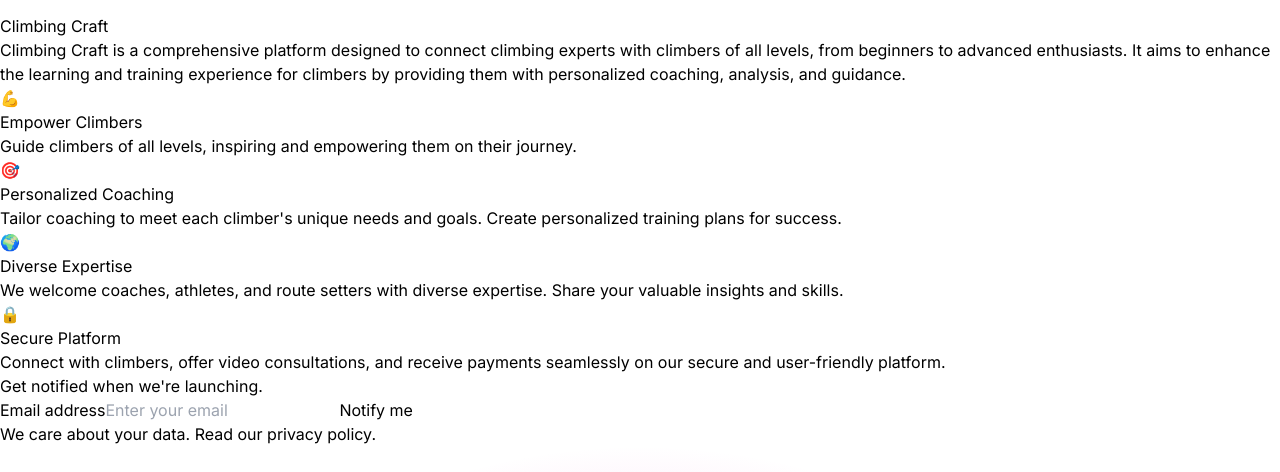
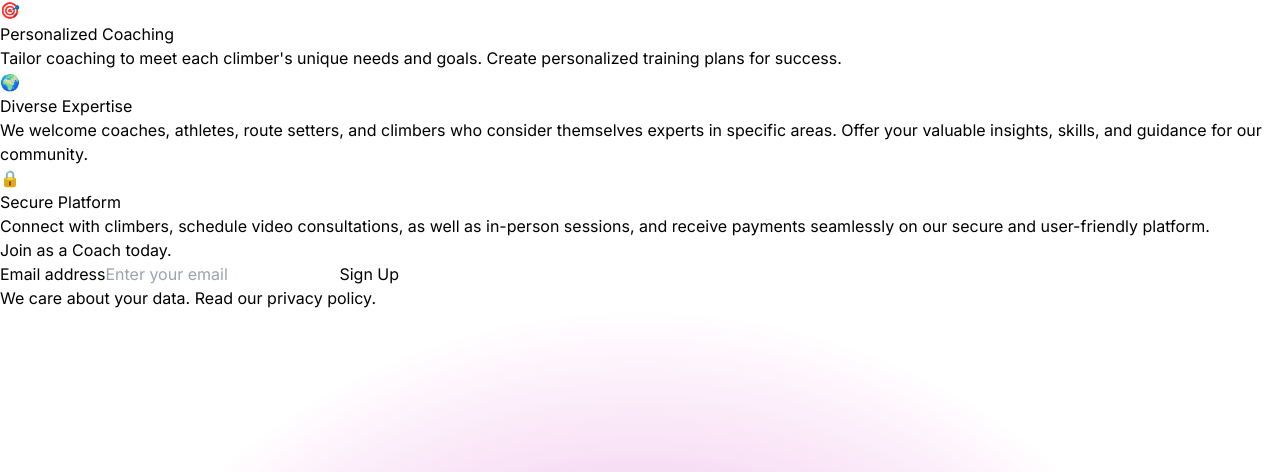
Before and after one commit to rbatsenko/cc-lp-prelaunch, a Next.js app: page /coaches in a window 1280 px wide. Shown: the part 1372-1844 px from the top of the page. Built offline with nearby package versions, Linux system fonts and the light colour scheme.

Commit message:
chore: improve content, add analytics

```diff
--- a/package.json
+++ b/package.json
@@ -11,6 +11,7 @@
   "dependencies": {
     "@headlessui/react": "1.7.17",
     "@heroicons/react": "2.0.18",
+    "@vercel/analytics": "1.1.1",
     "next": "13.5.5",
     "react": "^18",
     "react-dom": "^18"
--- a/src/app/coaches/_components/Features.tsx
+++ b/src/app/coaches/_components/Features.tsx
@@ -17,13 +17,13 @@ const features = [
   {
     name: "Diverse Expertise",
     description:
-      "We welcome coaches, athletes, and route setters with diverse expertise. Share your valuable insights and skills.",
+      "We welcome coaches, athletes, route setters, and climbers who consider themselves experts in specific areas. Offer your valuable insights, skills, and guidance for our community.",
     emoji: "🌍",
   },
   {
     name: "Secure Platform",
     description:
-      "Connect with climbers, offer video consultations, and receive payments seamlessly on our secure and user-friendly platform.",
+      "Connect with climbers, schedule video consultations, as well as in-person sessions, and receive payments seamlessly on our secure and user-friendly platform.",
     emoji: "🔒",
   },
 ];
--- a/src/app/coaches/_components/Footer.tsx
+++ b/src/app/coaches/_components/Footer.tsx
@@ -1,6 +1,6 @@
 export const Footer = () => (
   <footer className="bg-white">
-    <div className="mx-auto max-w-7xl overflow-hidden px-6 py-20 sm:py-24 lg:px-8">
+    <div className="mx-auto max-w-7xl overflow-hidden px-6 py-16 lg:px-8">
       <p className="mt-10 text-center text-xs leading-5 text-gray-500">
         &copy; 2023 Climbing Craft. All rights reserved.
       </p>
--- a/src/app/coaches/_components/Form.tsx
+++ b/src/app/coaches/_components/Form.tsx
@@ -1,9 +1,9 @@
 export const Form = () => (
-  <div className="bg-white py-16 sm:py-24" id="join">
+  <div className="bg-white py-16 sm:pt-24 sm:pb-16" id="join">
     <div className="mx-auto max-w-7xl sm:px-6 lg:px-8">
       <div className="relative isolate flex flex-col gap-10 overflow-hidden bg-gray-900 px-6 py-24 shadow-2xl sm:rounded-3xl sm:px-24 xl:flex-row xl:items-center xl:py-32">
         <h2 className="max-w-2xl text-3xl font-bold tracking-tight text-white sm:text-4xl xl:max-w-none xl:flex-auto">
-          Get notified when we&apos;re launching.
+          Join as a Coach today.
         </h2>
         <form className="w-full max-w-md">
           <div className="flex gap-x-4">
@@ -23,13 +23,13 @@ export const Form = () => (
               type="submit"
               className="flex-none rounded-md bg-white px-3.5 py-2.5 text-sm font-semibold text-gray-900 shadow-sm hover:bg-gray-100 focus-visible:outline focus-visible:outline-2 focus-visible:outline-offset-2 focus-visible:outline-white"
             >
-              Notify me
+              Sign Up
             </button>
           </div>
           <p className="mt-4 text-sm leading-6 text-gray-300">
             We care about your data. Read our{" "}
             <a href="#" className="font-semibold text-white">
-              privacy&nbsp;policy
+              privacy policy
             </a>
             .
           </p>
--- a/src/app/coaches/_components/Hero.tsx
+++ b/src/app/coaches/_components/Hero.tsx
@@ -1,4 +1,5 @@
 import Image from "next/image";
+import appScreenshot from "../_images/cc-dashboard.png";
 
 export const Hero = () => (
   <div className="relative isolate overflow-hidden bg-white">
@@ -55,10 +56,10 @@ export const Hero = () => (
         <div className="max-w-3xl flex-none sm:max-w-5xl lg:max-w-none">
           <div className="-m-2 rounded-xl bg-gray-900/5 p-2 ring-1 ring-inset ring-gray-900/10 lg:-m-4 lg:rounded-2xl lg:p-4">
             <Image
-              src="https://tailwindui.com/img/component-images/project-app-screenshot.png"
+              src={appScreenshot}
               alt="App screenshot"
-              width={2432}
-              height={1442}
+              width={2400}
+              height={1500}
               className="w-[76rem] rounded-md shadow-2xl ring-1 ring-gray-900/10"
             />
           </div>
--- a/src/app/coaches/page.tsx
+++ b/src/app/coaches/page.tsx
@@ -7,7 +7,7 @@ import { Footer } from "./_components/Footer";
 export const metadata: Metadata = {
   title: "Join as a Coach - Climbing Craft",
   description:
-    "Join Climbing Craft as a Coach and start building your profile today!",
+    "Are you a passionate climbing coach, an accomplished athlete, or an expert route setter ready to make a real impact in the world of climbing? Join our exclusive community of climbing mentors and share your knowledge with climbers eager to learn, grow, and become better.",
 };
 
 const Coaches = () => (
--- a/src/app/layout.tsx
+++ b/src/app/layout.tsx
@@ -1,5 +1,6 @@
 import type { Metadata } from "next";
 import { Inter } from "next/font/google";
+import { Analytics } from "@vercel/analytics/react";
 import "./styles/tailwind.css";
 
 const inter = Inter({ subsets: ["latin"] });
@@ -17,7 +18,10 @@ export default function RootLayout({
 }) {
   return (
     <html lang="en" className="scroll-smooth">
-      <body className={inter.className}>{children}</body>
+      <body className={inter.className}>
+        {children}
+        <Analytics />
+      </body>
     </html>
   );
 }
```
Also changed, not shown: src/app/coaches/_images/cc-dashboard.png (added), 1 other file (tests, documents, lock files or other folders).
